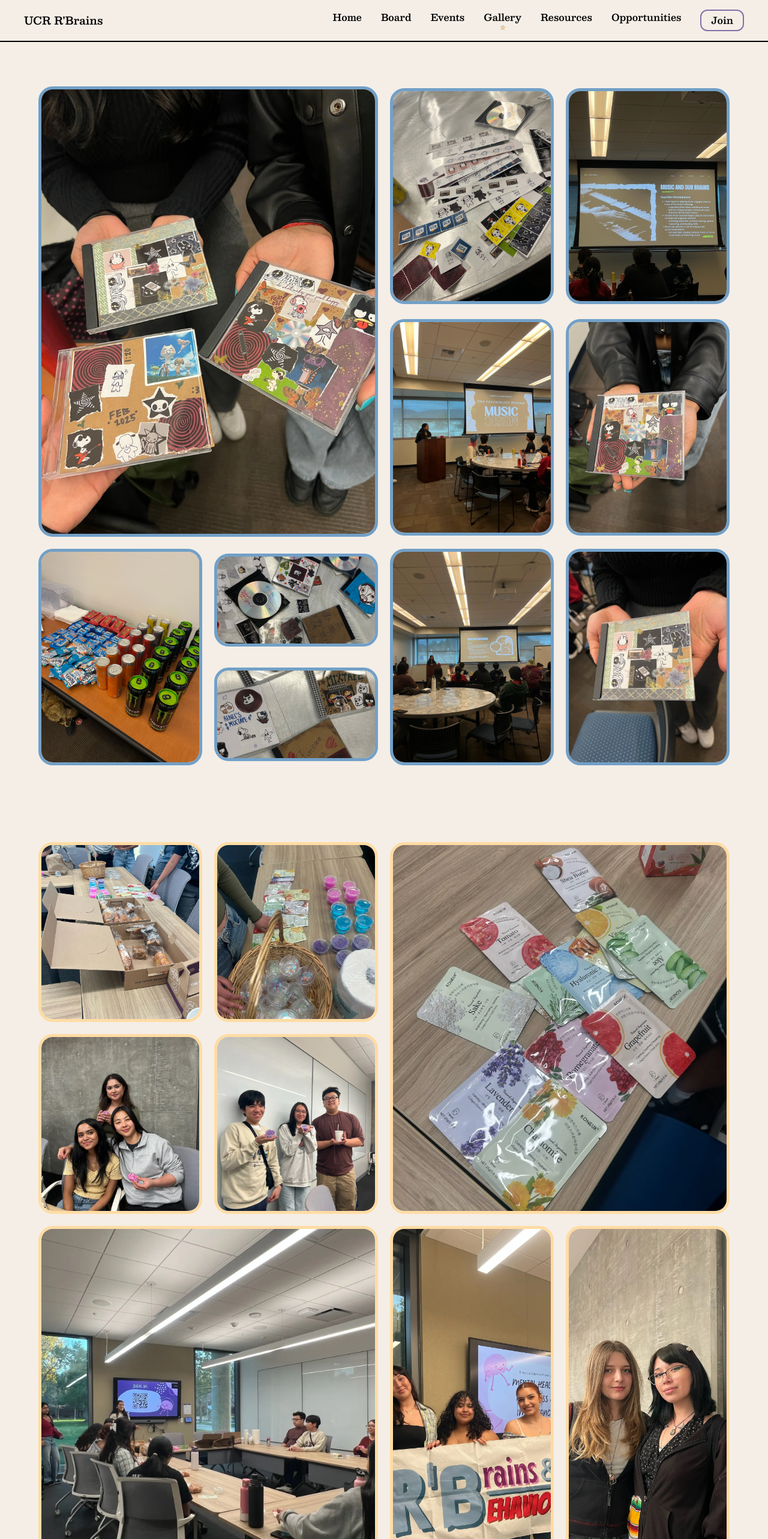
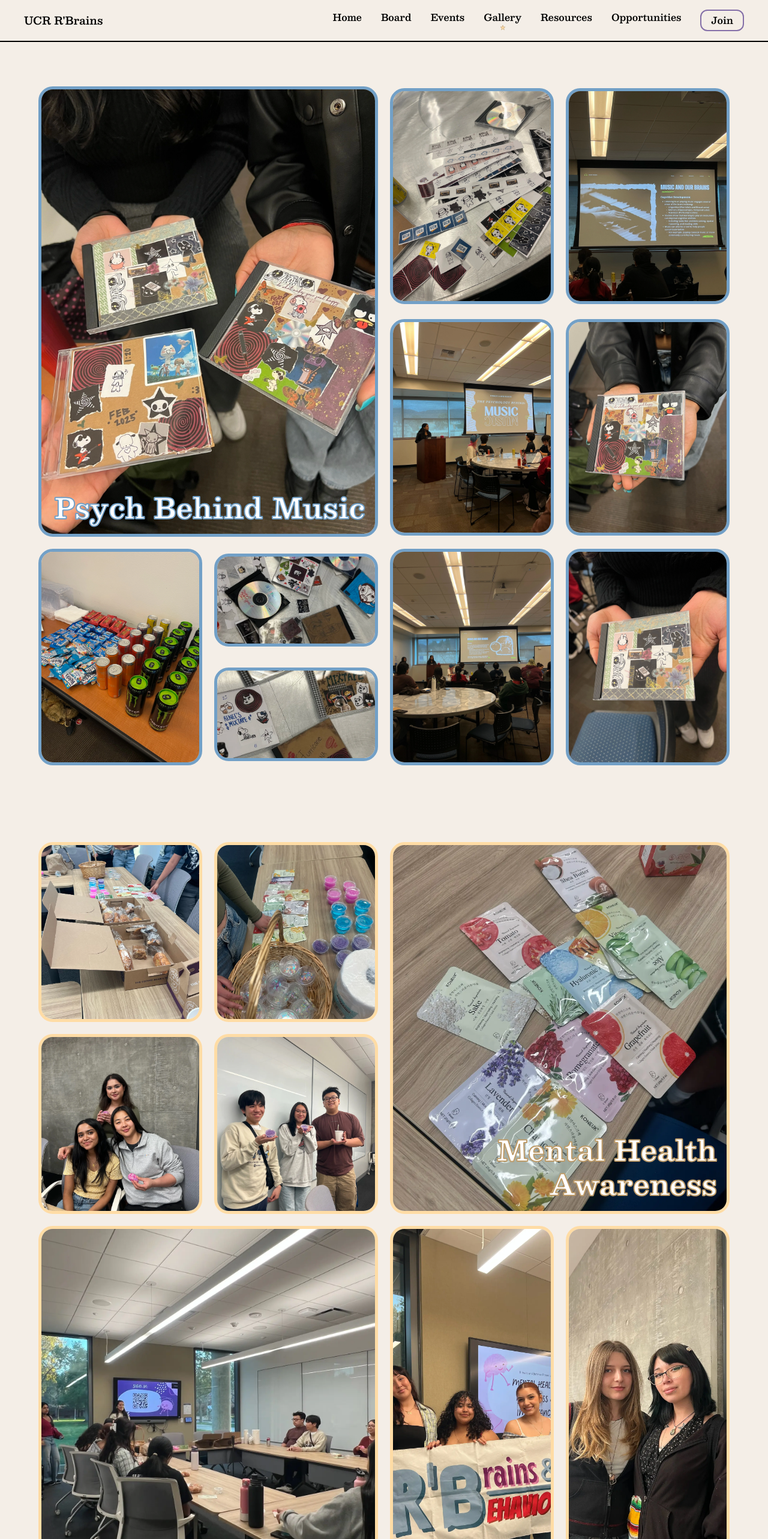
Before and after one commit to acm-ucr/rbrains-website, a Next.js app: page /gallery in a window 1280 px wide. Shown: the top 2566 px of the page at 60% size. Built offline with nearby package versions, Linux system fonts and the light colour scheme.

Commit message:
Added text layering to put on the images.

```diff
--- a/src/components/gallery/Gallery1.tsx
+++ b/src/components/gallery/Gallery1.tsx
@@ -1,16 +1,54 @@
 import React from "react";
 import Image from "next/image";
-import { gallery } from "../../data/gallery1";
+// import { gallery } from "../../data/gallery1";
+
+const localGallery = [
+  {
+    src: "/gallerysection1/PsychBehindMusic1.webp",
+    label: "Psych Behind Music",
+    alt: "",
+  },
+  { src: "/gallerysection1/PsychBehindMusic2.webp", label: "", alt: "" },
+  { src: "/gallerysection1/PsychBehindMusic3.webp", label: "", alt: "" },
+  { src: "/gallerysection1/PsychBehindMusic4.webp", label: "", alt: "" },
+  { src: "/gallerysection1/PsychBehindMusic5.webp", label: "", alt: "" },
+  { src: "/gallerysection1/PsychBehindMusic6.webp", label: "", alt: "" },
+  { src: "/gallerysection1/PsychBehindMusic7.webp", label: "", alt: "" },
+  { src: "/gallerysection1/PsychBehindMusic8.webp", label: "", alt: "" },
+  { src: "/gallerysection1/PsychBehindMusic9.webp", label: "", alt: "" },
+  { src: "/gallerysection1/PsychBehindMusic10.webp", label: "", alt: "" },
+];
 
 const Gallery = () => {
   return (
     <div className="grid w-full grid-cols-4 items-center justify-center gap-5 p-16">
-      {gallery.map((photo, index) => (
+      {localGallery.map((photo, index) => (
         <div
           key={index}
           className={`flex items-center justify-center overflow-hidden rounded-3xl border-5 border-[#72A0C7] ${index === 0 ? "col-span-2 row-span-2" : ""} ${index === 5 || index === 8 || index === 7 ? "row-span-4" : ""} ${index === 6 || index === 9 ? "row-span-2" : ""} `}
         >
-          <Image src={photo.src} alt={photo.alt} />
+          <div className="relative h-full w-full">
+            <Image
+              src={photo.src}
+              alt={photo.alt}
+              width={1536}
+              height={2048}
+              className="z-0"
+            />
+            {photo.label && (
+              <div className="absolute right-4 bottom-4 z-10 inline-block text-right text-[3.7vw] leading-[1.2] font-bold text-white">
+                <p
+                  style={{
+                    WebkitTextFillColor: "white",
+                    WebkitTextStroke: "2px #72a0c7",
+                  }}
+                  className=""
+                >
+                  {photo.label}
+                </p>
+              </div>
+            )}
+          </div>
         </div>
       ))}
     </div>
--- a/src/components/gallery/Gallery2.tsx
+++ b/src/components/gallery/Gallery2.tsx
@@ -1,11 +1,30 @@
 import React from "react";
 import Image from "next/image";
-import { gallery } from "../../data/gallery2";
+// import { gallery } from "../../data/gallery2";
+
+const localGallery = [
+  {
+    src: "/gallerysection2/health1.webp",
+    label: "",
+    alt: "",
+  },
+  { src: "/gallerysection2/health2.webp", label: "", alt: "" },
+  {
+    src: "/gallerysection2/health3.webp",
+    label: "Mental Health Awareness",
+    alt: "",
+  },
+  { src: "/gallerysection2/health4.webp", label: "", alt: "" },
+  { src: "/gallerysection2/health5.webp", label: "", alt: "" },
+  { src: "/gallerysection2/health6.webp", label: "", alt: "" },
+  { src: "/gallerysection2/health7.webp", label: "", alt: "" },
+  { src: "/gallerysection2/health8.webp", label: "", alt: "" },
+];
 
 const Gallery1 = () => {
   return (
     <div className="grid w-full auto-rows-[300px] grid-cols-4 items-center justify-center gap-5 p-16">
-      {gallery.map((photo, index) => (
+      {localGallery.map((photo, index) => (
         <div
           key={index}
           className={`relative h-full w-full overflow-hidden rounded-3xl border-5 border-[#FFDCA5] ${index === 2 ? "col-span-2 row-span-2" : ""} ${index === 5 ? "col-span-2 row-span-2" : ""} ${index === 6 || index === 7 ? "row-span-2" : ""} `}
@@ -16,6 +35,19 @@ const Gallery1 = () => {
             fill
             className="object-cover"
           />
+          {photo.label && (
+            <div className="absolute right-4 bottom-4 z-10 inline-block text-right text-[3.7vw] leading-[1.2] font-bold text-white">
+              <p
+                style={{
+                  WebkitTextFillColor: "white",
+                  WebkitTextStroke: "2px #BE9C6A",
+                }}
+                className=""
+              >
+                {photo.label}
+              </p>
+            </div>
+          )}
         </div>
       ))}
     </div>
--- a/src/components/gallery/Gallery3.tsx
+++ b/src/components/gallery/Gallery3.tsx
@@ -1,11 +1,25 @@
 import React from "react";
 import Image from "next/image";
-import { gallery } from "../../data/gallery3";
+// import { gallery } from "../../data/gallery3";
+
+const localGallery = [
+  {
+    src: "/gallerysection3/love1.webp",
+    label: "Psych Behind Love <3",
+    alt: "",
+  },
+  { src: "/gallerysection3/love2.webp", label: "", alt: "" },
+  { src: "/gallerysection3/love3.webp", label: "", alt: "" },
+  { src: "/gallerysection3/love4.webp", label: "", alt: "" },
+  { src: "/gallerysection3/love5.webp", label: "", alt: "" },
+  { src: "/gallerysection3/love6.webp", label: "", alt: "" },
+  { src: "/gallerysection3/love7.webp", label: "", alt: "" },
+];
 
 const Gallery2 = () => {
   return (
     <div className="grid w-full auto-rows-[300px] grid-cols-7 gap-5 p-16">
-      {gallery.map((photo, index) => (
+      {localGallery.map((photo, index) => (
         <div
           key={index}
           className={`relative h-full w-full overflow-hidden rounded-3xl border-4 border-[#B64D4C] ${index === 0 ? "col-span-3 row-span-2" : ""} ${index === 3 ? "col-span-4" : ""} ${index === 4 ? "col-span-3" : ""} ${index === 1 || index === 2 || index === 5 || index === 6 ? "col-span-2" : ""}`}
@@ -16,6 +30,19 @@ const Gallery2 = () => {
             fill
             className="object-cover"
           />
+          {photo.label && (
+            <div className="absolute right-4 bottom-4 z-10 inline-block text-right text-[3.7vw] leading-[1.2] font-bold text-white">
+              <p
+                style={{
+                  WebkitTextFillColor: "white",
+                  WebkitTextStroke: "2px #B64D4C",
+                }}
+                className=""
+              >
+                {photo.label}
+              </p>
+            </div>
+          )}
         </div>
       ))}
     </div>
--- a/src/components/gallery/Gallery4.tsx
+++ b/src/components/gallery/Gallery4.tsx
@@ -1,11 +1,20 @@
 import React from "react";
 import Image from "next/image";
-import { gallery } from "../../data/gallery4";
+// import { gallery } from "../../data/gallery4";
+
+const localGallery = [
+  { src: "/gallerysection4/horror1.webp", label: "", alt: "" },
+  { src: "/gallerysection4/horror2.webp", label: "Psyc’d for Horror", alt: "" },
+  { src: "/gallerysection4/horror3.webp", label: "", alt: "" },
+  { src: "/gallerysection4/horror4.webp", label: "", alt: "" },
+  { src: "/gallerysection4/horror5.webp", label: "", alt: "" },
+  { src: "/gallerysection4/horror6.webp", label: "", alt: "" },
+];
 
 const Gallery3 = () => {
   return (
     <div className="grid w-full auto-rows-[200px] grid-cols-9 gap-5 p-16">
-      {gallery.map((photo, index) => (
+      {localGallery.map((photo, index) => (
         <div
           key={index}
           className={`relative h-full w-full overflow-hidden rounded-3xl border-4 border-[#9C66A5] ${index === 0 ? "col-span-4 row-span-2" : ""} ${index === 1 ? "col-span-5 row-span-3" : ""} ${index === 2 || index === 3 ? "col-span-2" : ""} ${index === 4 ? "col-span-4 row-span-2" : ""} ${index === 5 ? "col-span-5 row-span-2" : ""}`}
@@ -16,6 +25,19 @@ const Gallery3 = () => {
             fill
             className="object-cover"
           />
+          {photo.label && (
+            <div className="absolute right-4 bottom-4 z-10 inline-block text-right text-[3.7vw] leading-[1.2] font-bold text-white">
+              <p
+                style={{
+                  WebkitTextFillColor: "white",
+                  WebkitTextStroke: "2px #9C66A5",
+                }}
+                className=""
+              >
+                {photo.label}
+              </p>
+            </div>
+          )}
         </div>
       ))}
     </div>
```
